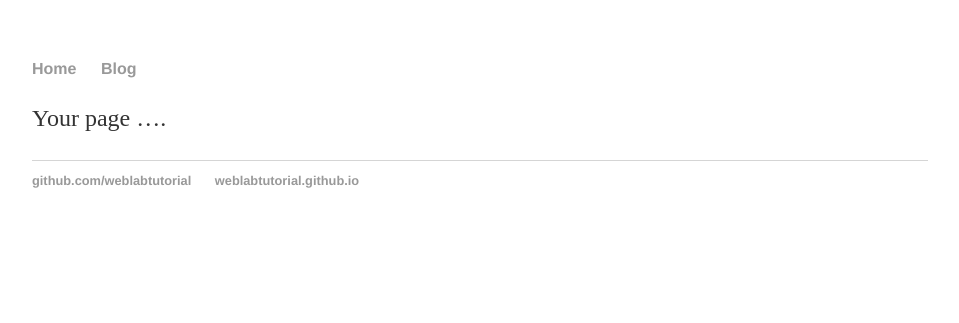
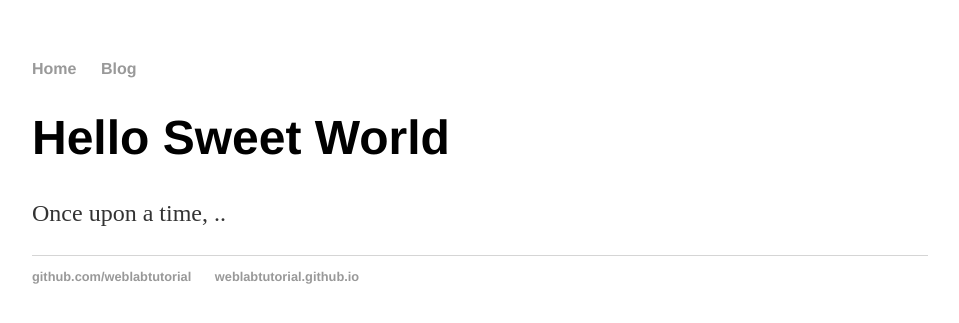
Before and after one commit to Kanaga2004/Kanaga2004.github.io, a Jekyll site: the page built from index.html, in a window 1280 px wide. Shown: the top 323 px of the page, without its empty margins (160-1119 px from the left). Built offline with Jekyll 4.4.1, drawn with Linux system fonts in a browser that asks for light colours.

Commit message:
Update index.html
Replace contents of file

```diff
--- a/index.html
+++ b/index.html
@@ -1,25 +1,8 @@
-<!DOCTYPE html>
-<html>
-  <head>
-    <title>Web Programming</title>
-    <!-- link to main stylesheet -->
-    <link rel="stylesheet" type="text/css" href="/css/main.css">
-  </head>
-  <body>
-    <nav>
-      <ul>
-        <li><a href="/">Home</a></li>
-        <li><a href="/blog">Blog</a></li>
-      </ul>
-    </nav>
-    <div class="container">
-    <div class="blurb">
-    <p>Your page ….</p>
-    <footer>
-      <ul>
-        <li><a href="https://github.com/weblabtutorial">github.com/weblabtutorial</a></li>
-        <li><a href="https://weblabtutorial.github.io"> weblabtutorial.github.io </a></li>
-      </ul>
-     </footer>
-   </body>
-</html
+---
+layout: default
+title: Web Programming
+---
+<div class="blurb">
+  <h1>Hello Sweet World</h1>
+  <p>Once upon a time, ..</p>
+</div>
```
